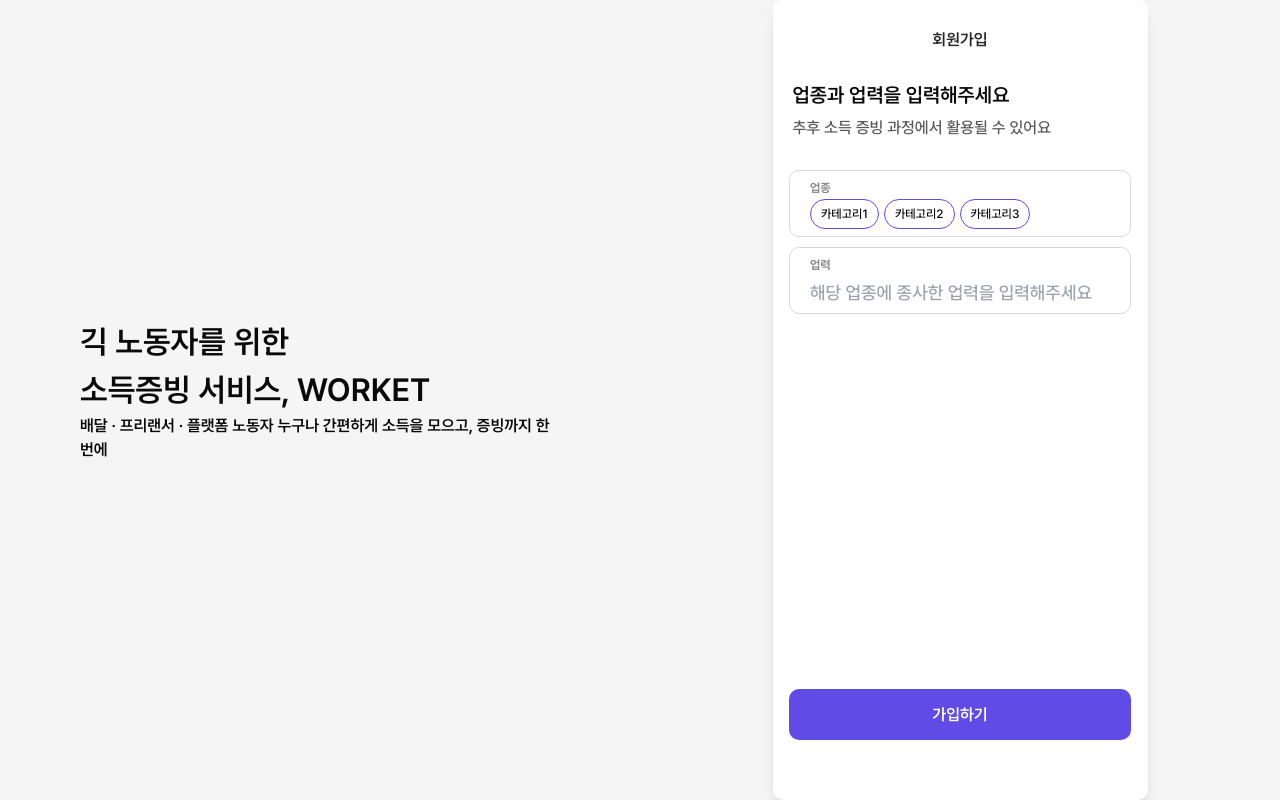
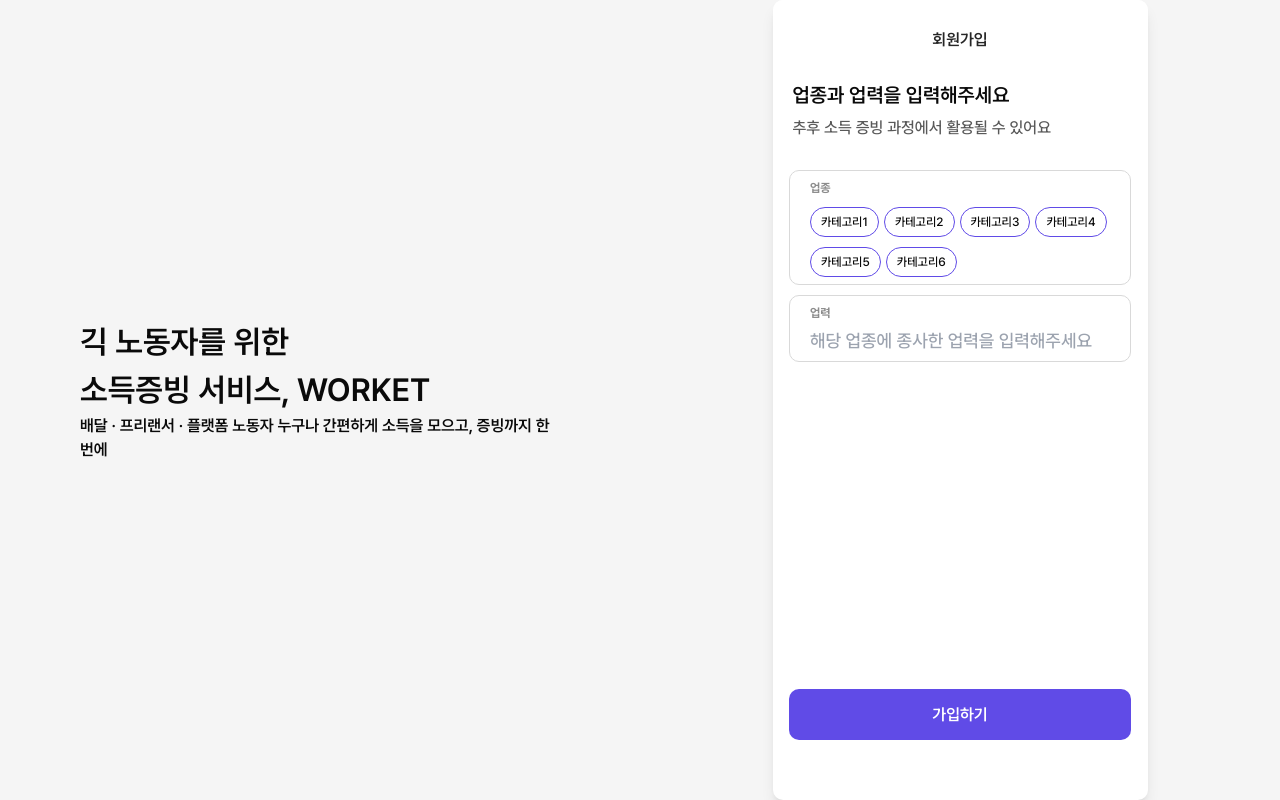
Before and after one commit to Team-gighub/worket-client, a Next.js app: page /signup in a window 1280 px wide. Built offline with nearby package versions, Linux system fonts and the light colour scheme.

Commit message:
refactor: InputCategoryComponent의 재사용성을 위해 props로 category 추가 & category 추가를 위한 디자인 속성 변경

```diff
--- a/src/app/signup/page.jsx
+++ b/src/app/signup/page.jsx
@@ -14,6 +14,16 @@
   const [businessSectorYears, setBusinessSectorYears] = useState("");
   const [loading, setLoading] = useState(false);
   const [error, setError] = useState("");
+
+  // TODO: 카테고리 설정 필요
+  const category = [
+    "카테고리1",
+    "카테고리2",
+    "카테고리3",
+    "카테고리4",
+    "카테고리5",
+    "카테고리6",
+  ];
 
   const handleSubmit = async () => {
     setError("");
@@ -60,6 +70,7 @@
             question="업종"
             value={businessSector}
             onChange={(value) => setBusinessSector(value)}
+            category={category}
           />
           <InputField
             question="업력"
--- a/src/components/common/GroupButton.jsx
+++ b/src/components/common/GroupButton.jsx
@@ -1,11 +1,8 @@
 "use client";
 import { useState } from "react";
 
-const GroupButton = ({ onChange }) => {
+const GroupButton = ({ category, onChange }) => {
   const [selected, setSelected] = useState("");
-
-  // TODO: 카테고리 설정 필요
-  const categories = ["카테고리1", "카테고리2", "카테고리3"];
 
   const handleClick = (type) => {
     setSelected(type);
@@ -13,13 +10,13 @@
   };
 
   return (
-    <div className="flex gap-2">
-      {categories.map((type) => (
+    <div className="flex flex-wrap gap-x-[0.5rem] gap-y-[1rem]">
+      {category.map((type) => (
         <button
           key={type}
           className={`pretendard-medium-12 px-4 py-2 rounded-full ${
             selected === type
-              ? "bg-primary text-basic-100"
+              ? "bg-primary text-basic-100 border border-primary"
               : "border border-primary"
           }`}
           onClick={() => handleClick(type)}
--- a/src/components/common/InputCategoryField.jsx
+++ b/src/components/common/InputCategoryField.jsx
@@ -3,11 +3,11 @@
 import React from "react";
 import GroupButton from "./GroupButton";
 
-const InputField = ({ question, onChange, error }) => {
+const InputField = ({ question, category, onChange, error }) => {
   return (
     <div className="flex justify-center my-4">
       <div
-        className={`w-[34.2rem] h-[6.7rem] rounded-[1rem] border ${
+        className={`w-[34.2rem] gap-[1rem] rounded-[1rem] border ${
           error ? "border-point-red-300" : "border-basic-300"
         } px-8 py-3 flex flex-col justify-between`}
       >
@@ -17,7 +17,7 @@
             <span className="text-point-red-300 ml-4">잘못된 응답입니다</span>
           )}
         </div>
-        <GroupButton onChange={onChange} />
+        <GroupButton category={category} onChange={onChange} />
       </div>
     </div>
   );
```
